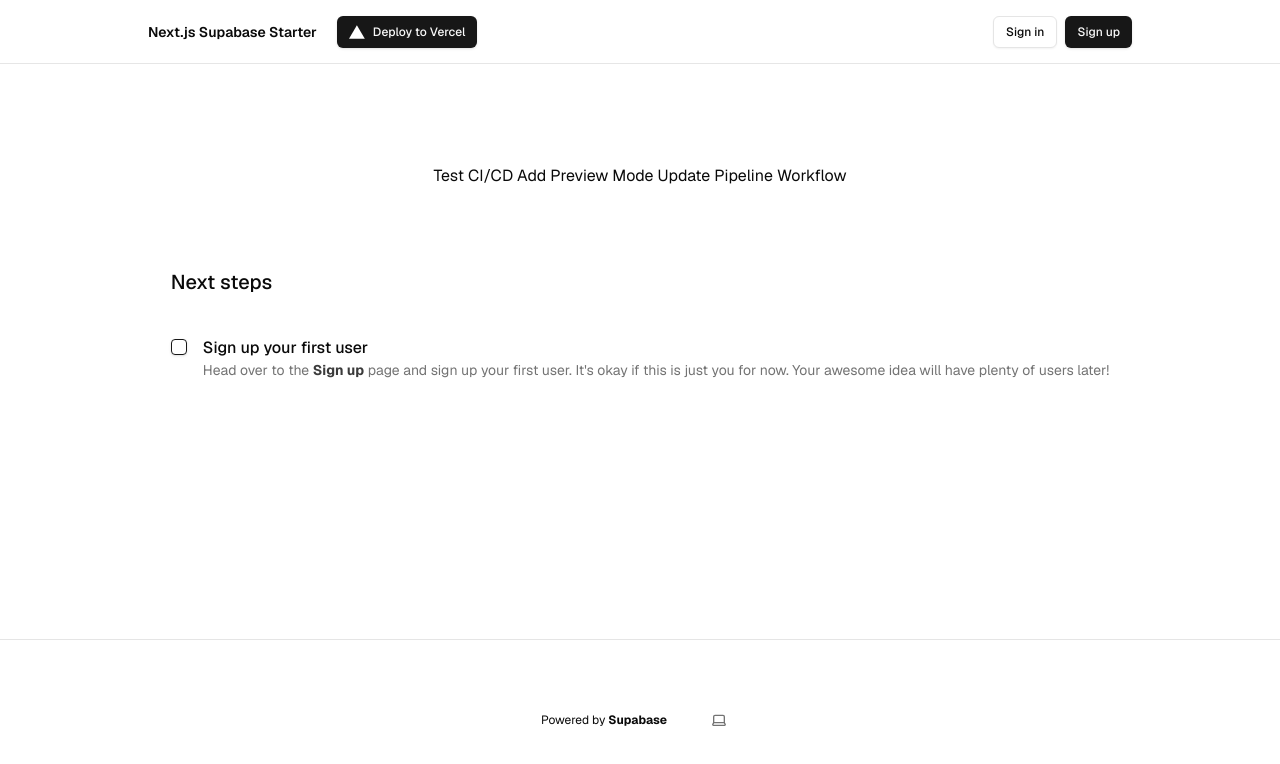
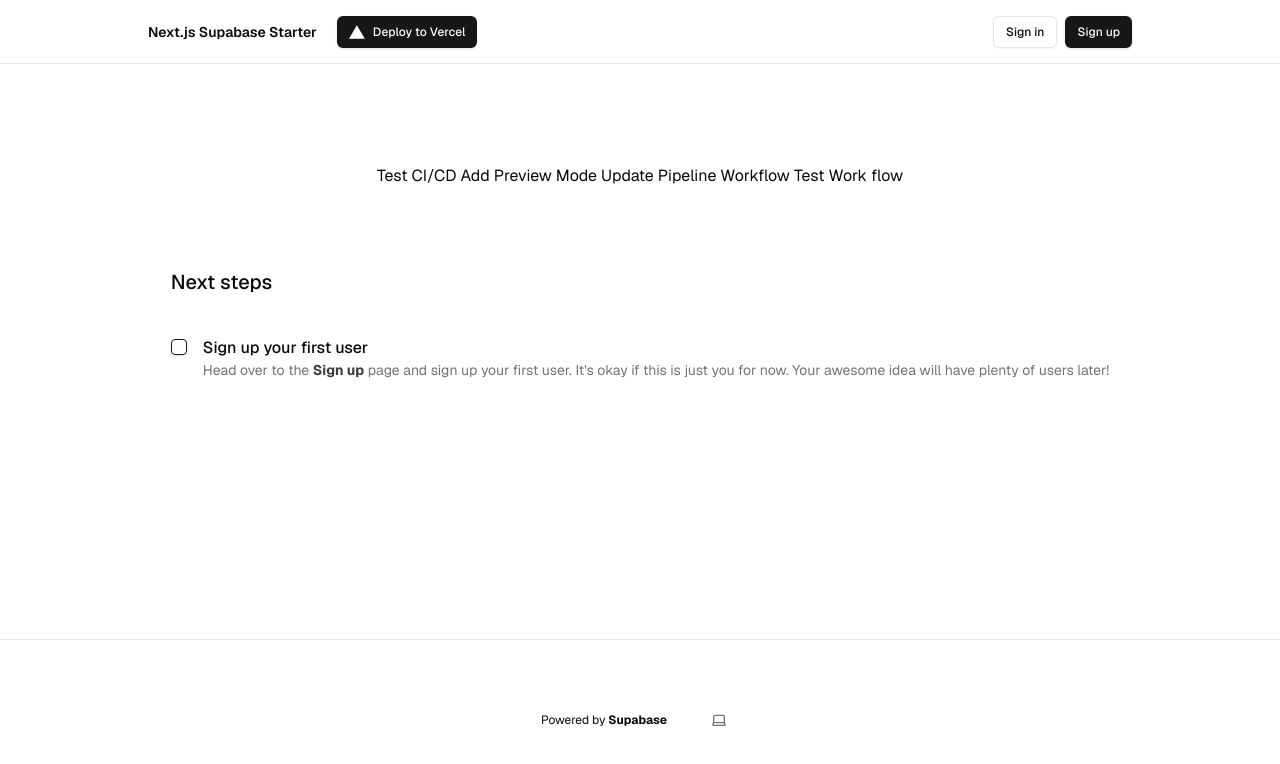
Before and after one commit to superdev1123/next-supabase, a Next.js app: page / in a window 1280 px wide. Shown: the top 764 px of the page. Built offline with nearby package versions, Linux system fonts and the light colour scheme; no server answers.

Commit message:
chore: test work flow

```diff
--- a/components/hero.tsx
+++ b/components/hero.tsx
@@ -4,6 +4,7 @@ export function Hero() {
       Test CI/CD
       Add Preview Mode
       Update Pipeline Workflow
+      Test Work flow
     </div>
   );
 }
```
